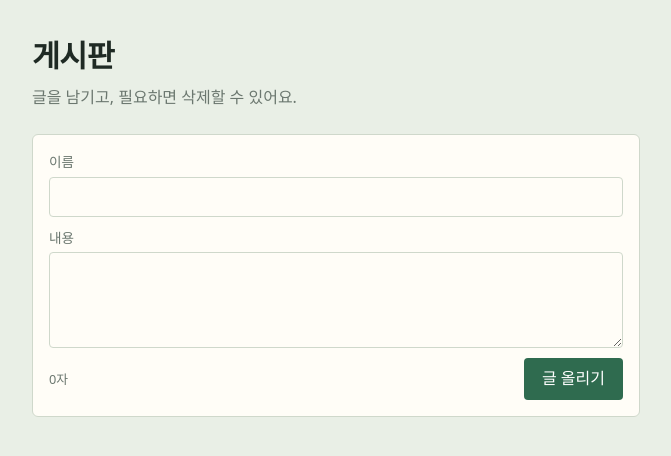
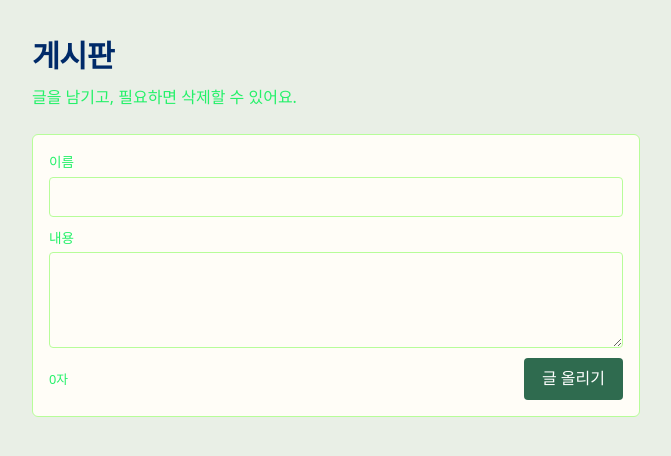
Before and after one commit to gruz9/hack_post, a plain HTML site: page index.html in a window 1280 px wide. Shown: the whole page, without its empty margins (304-975 px from the left). Drawn offline with Linux system fonts and the light colour scheme; no server answers.

Commit message:
코드 수정 13

```diff
--- a/index.html
+++ b/index.html
@@ -8,12 +8,12 @@
   :root {
     --bg: #e9efe6;
     --paper: #fffdf7;
-    --ink: #1f2a24;
-    --muted: #6b776f;
-    --line: #cfd8cb;
+    --ink: #002a69;
+    --muted: #24f169;
+    --line: #b7fd99;
     --accent: #2f6b4f;
     --danger: #b3382c;
-    --pin: #d9534f;
+    --pin: #1b1110;
   }
   @media (prefers-color-scheme: dark) {
     :root {
```
